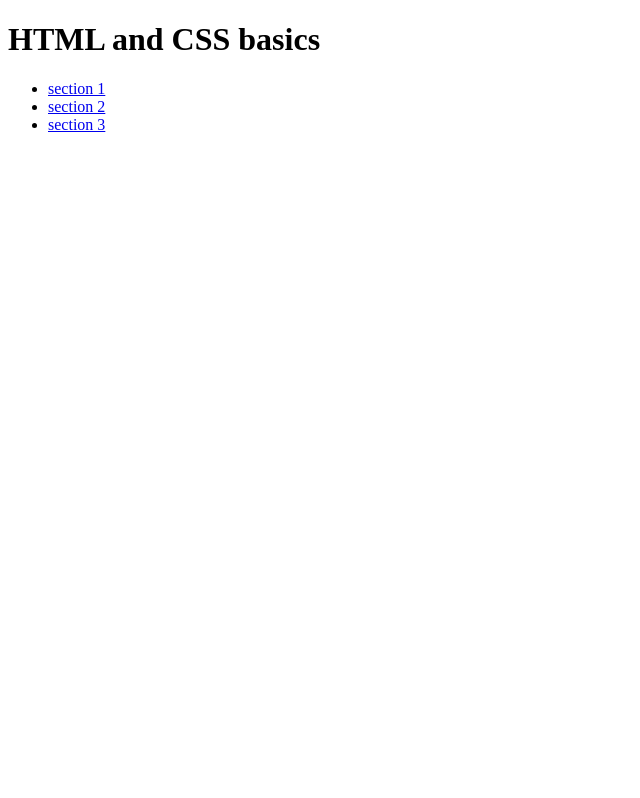
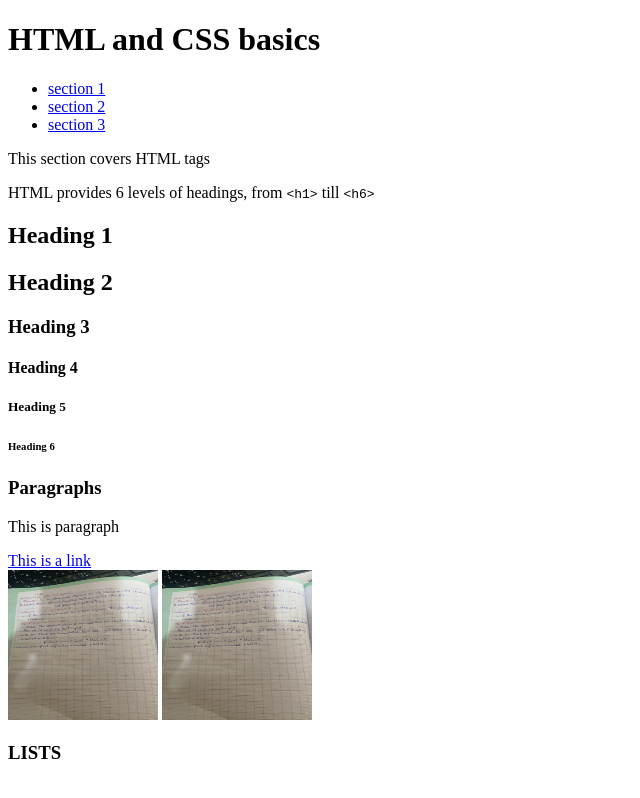
Before and after one commit to Majdb15/html-css, a plain HTML site: page index.html in a window 1280 px wide. Shown: the whole page, without its empty margins (0-640 px from the left). Drawn offline with Linux system fonts and the light colour scheme.

Commit message:
added lists and images sections

```diff
--- a/index.html
+++ b/index.html
@@ -16,5 +16,26 @@
             <li><a href = "#section3">section 3</a></li>
         </ul>
     </nav>
+
+    <section id = "section1">
+        <p>This section covers HTML tags</p>
+        <p>HTML provides 6 levels of headings, from <code>&lt;h1&gt;</code> till  <code>&lt;h6&gt;</code> </p>
+
+        <h1>Heading 1</h1>
+        <h2>Heading 2</h2>
+        <h3>Heading 3</h3>
+        <h4>Heading 4</h4>
+        <h5>Heading 5</h5>
+        <h6>Heading 6</h6>
+
+        <h3>Paragraphs</h3>
+        <p>This is paragraph</p>
+        <a target="_blank" href="https://google.com">This is a link</a>
+        <br/>
+        <img src="./Assets/images/26.jpeg" alt="My first image" width="150" height="150">
+        <img src="./Assets/images/26.jpeg" alt="My first image" width="150" height="150">
+
+        <h3>LISTS</h3>
+    </section>
 </body>
 </html>
```
Also changed, not shown: Assets/images/26.jpeg (added).
